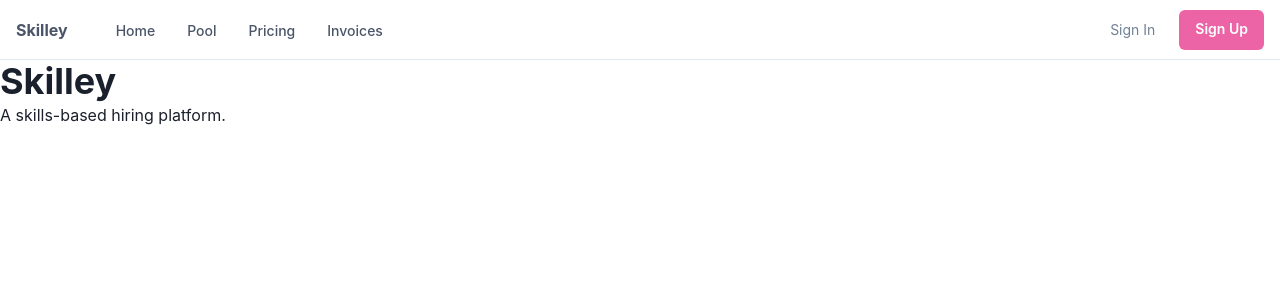
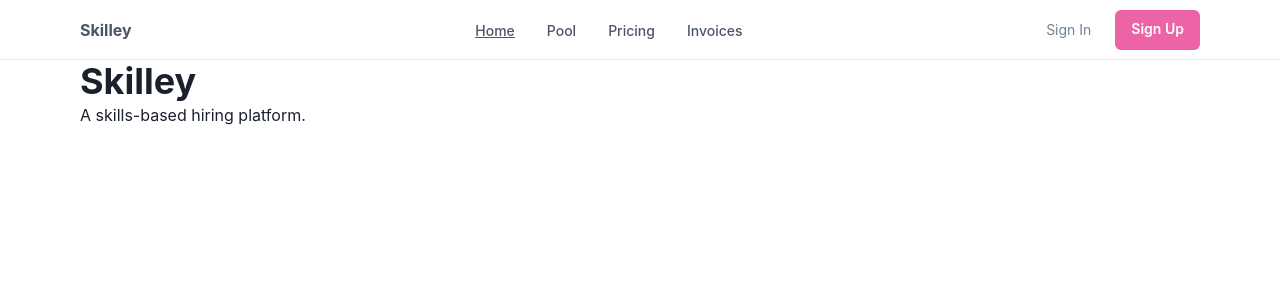
Before and after one commit to hypecoders/skilley-demo, a React (Create React App) app: page / in a window 1280 px wide. Shown: the top 300 px of the page. Built offline with nearby package versions, Linux system fonts and the light colour scheme.

Commit message:
If applied, this commit will  add styles to AppBar to make it nicer

```diff
--- a/src/components/Router.tsx
+++ b/src/components/Router.tsx
@@ -1,3 +1,4 @@
+import { Flex } from '@chakra-ui/layout';
 import { Route, Routes } from 'react-router-dom';
 
 import Error404 from '../routes/Error404';
@@ -8,6 +9,7 @@ import Pool from '../routes/Pool';
 import Pricing from '../routes/Pricing';
 
 const Router = () => (
+	<Flex px={{ base: 4, md: 20 }}>
 		<Routes>
 			<Route path="/" element={<Home />} />
 			<Route path="pool" element={<Pool />} />
@@ -18,6 +20,7 @@ const Router = () => (
 			</Route>
 			<Route path="*" element={<Error404 />} />
 		</Routes>
+	</Flex>
 );
 
 export default Router;
--- a/src/components/global-navbar/AppBar.tsx
+++ b/src/components/global-navbar/AppBar.tsx
@@ -24,7 +24,7 @@ const AppBar = () => {
 				color={useColorModeValue('gray.600', 'white')}
 				minH="60px"
 				py={{ base: 2 }}
-				px={{ base: 4 }}
+				px={{ base: 4, md: 20 }}
 				borderBottom={1}
 				borderStyle="solid"
 				borderColor={useColorModeValue('gray.200', 'gray.900')}
@@ -47,7 +47,12 @@ const AppBar = () => {
 
 				<Flex flex={{ base: 1 }} justify={{ base: 'center', md: 'start' }}>
 					<Logo />
-					<Flex display={{ base: 'none', md: 'flex' }} ml={10}>
+					<Flex
+						flex={{ base: 1 }}
+						justify={{ md: 'center' }}
+						display={{ base: 'none', md: 'flex' }}
+						ml={10}
+					>
 						<DesktopNav />
 					</Flex>
 				</Flex>
--- a/src/components/global-navbar/DesktopNav.tsx
+++ b/src/components/global-navbar/DesktopNav.tsx
@@ -11,6 +11,7 @@ import {
 	useColorModeValue
 } from '@chakra-ui/react';
 import { ChevronRightIcon } from '@chakra-ui/icons';
+import { useLocation } from 'react-router-dom';
 
 import { NavItem } from '../../common/type';
 
@@ -20,9 +21,11 @@ const DesktopNav = () => {
 	const linkColor = useColorModeValue('gray.600', 'gray.200');
 	const linkHoverColor = useColorModeValue('gray.800', 'white');
 	const popoverContentBgColor = useColorModeValue('white', 'gray.800');
-
+	const location = useLocation();
+	console.log(location.pathname);
 	return (
 		<Stack direction="row" spacing={4}>
+			{location.pathname}
 			{NAV_ITEMS.map(navItem => (
 				<Box key={navItem.label}>
 					<Popover trigger="hover" placement="bottom-start">
@@ -33,8 +36,14 @@ const DesktopNav = () => {
 								fontSize="sm"
 								fontWeight={500}
 								color={linkColor}
+								textDecoration={
+									location.pathname === `/${navItem.label.toLowerCase()}` ||
+									(location.pathname === '/' && navItem.label === 'Home')
+										? 'underline'
+										: 'none'
+								}
 								_hover={{
-									textDecoration: 'none',
+									textDecoration: 'underline',
 									color: linkHoverColor
 								}}
 							>
```
Lines whose indentation alone changed are shown as unchanged.
